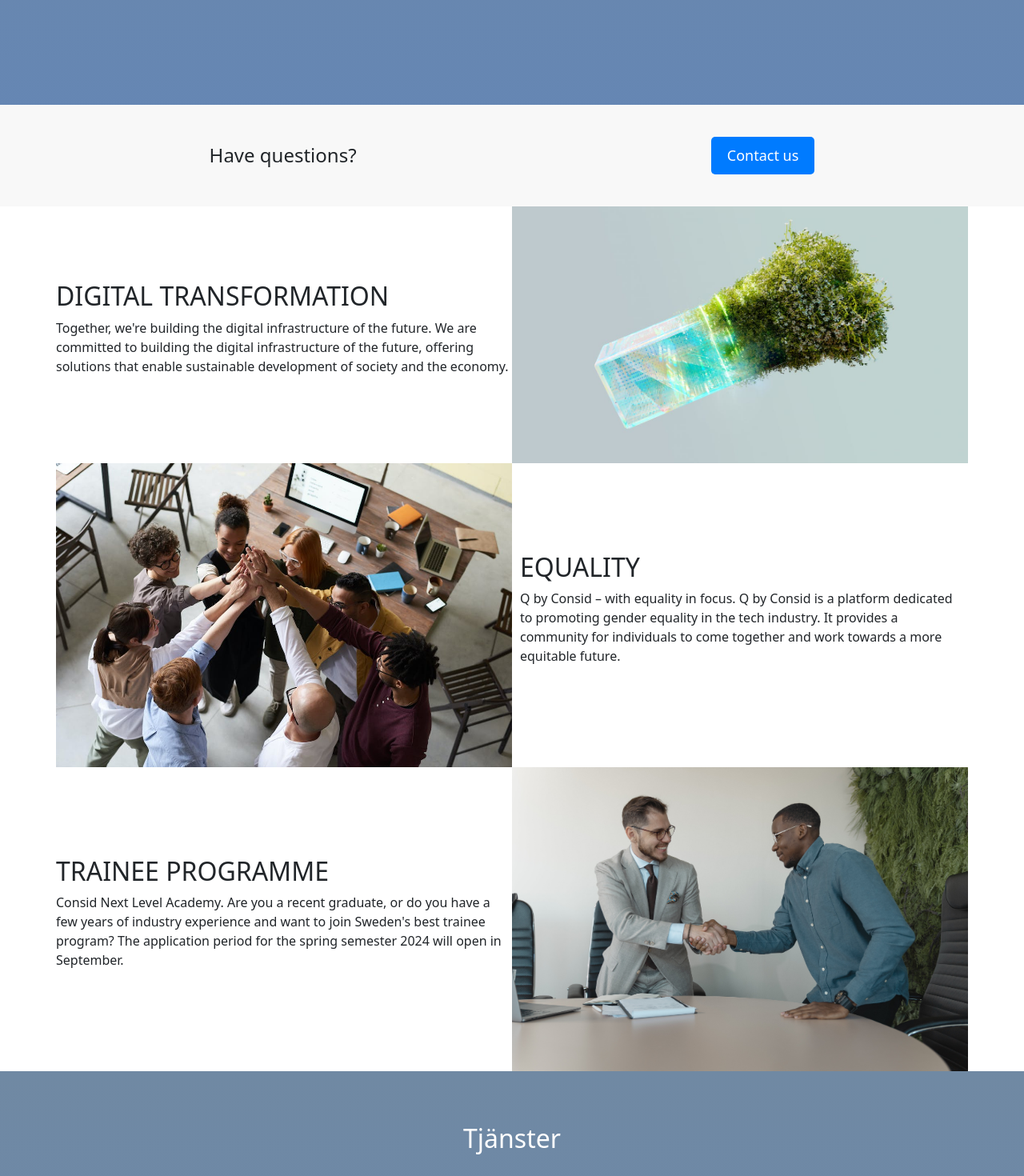
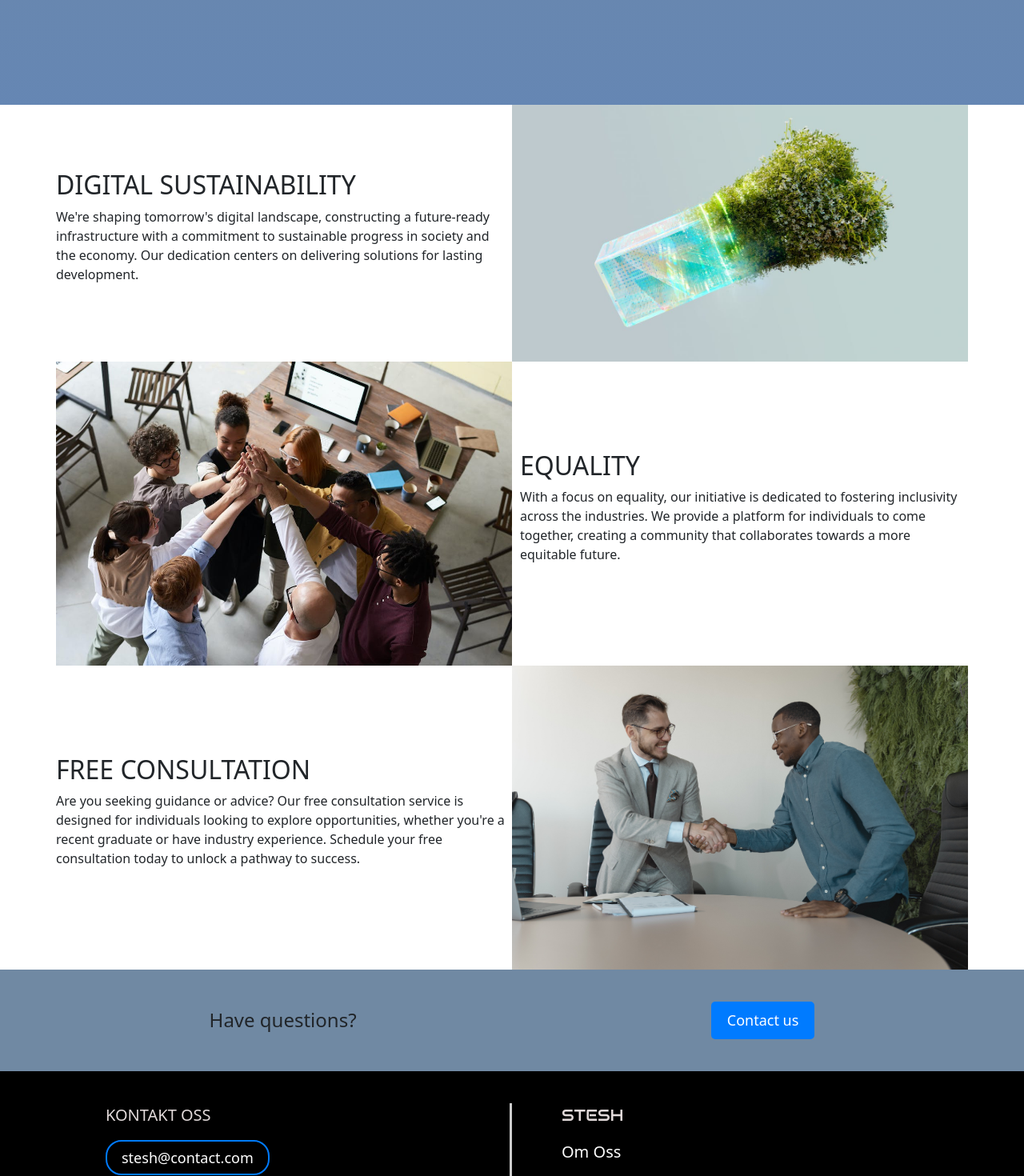
Before and after one commit to nataliemajadixon/stesh, a React (Create React App) app: page / in a window 1280 px wide. Shown: the part 1220-2690 px from the top of the page at 80% size. Built offline with nearby package versions, Linux system fonts and the light colour scheme; a web font is replaced by a local one.

Commit message:
updating home page

```diff
--- a/src/components/Home/Home.css
+++ b/src/components/Home/Home.css
@@ -201,7 +201,7 @@
     animation: fade-in 2s forwards;
 }
 .homegetcontact {
-  background-color: #f8f8f8;
+  background-color:  #7089a3;
   padding: 40px;
   text-align: center;
 }
--- a/src/components/Home/Home.jsx
+++ b/src/components/Home/Home.jsx
@@ -84,26 +84,14 @@ const Home = () => {
             </section>
 
 
-            <section className='homegetcontact'>
-  <div className='contact-banner'>
-    <div className='banner-text'>
-      <h2>Have questions?</h2>
-    </div>
-    <div className='banner-button'>
-      <button>Contact us</button>
-    </div>
-  </div>
-</section>
-
 <section className="custom-section">
   <div className="container">
     <div className="row">
       <div className="col-md-6 d-flex align-items-center custompadding">
         <div className="text-column">
-          <h2>DIGITAL TRANSFORMATION</h2>
+          <h2>DIGITAL SUSTAINABILITY</h2>
           <p>
-            Together, we're building the digital infrastructure of the future. We are committed to building the digital infrastructure of the future, offering solutions that enable sustainable development of society and the economy.
-          </p>
+          We're shaping tomorrow's digital landscape, constructing a future-ready infrastructure with a commitment to sustainable progress in society and the economy. Our dedication centers on delivering solutions for lasting development.          </p>
         </div>
       </div>
       <div className="col-md-6 custompadding">
@@ -116,8 +104,13 @@ const Home = () => {
         <div className="text-column customtest">
           <h2>EQUALITY</h2>
           <p>
-            Q by Consid – with equality in focus. Q by Consid is a platform dedicated to promoting gender equality in the tech industry. It provides a community for individuals to come together and work towards a more equitable future.
-          </p>
+          With a focus on equality, our initiative is dedicated to fostering inclusivity across the industries. We provide a platform for individuals to come together, creating a community that collaborates towards a more equitable future.
+
+
+
+
+
+</p>
         </div>
       </div>
       <div className="col-md-6 order-md-1 custompadding">
@@ -129,10 +122,9 @@ const Home = () => {
     <div className="row">
       <div className="col-md-6 d-flex align-items-center custompadding">
         <div className="text-column">
-          <h2>TRAINEE PROGRAMME</h2>
+          <h2>FREE CONSULTATION</h2>
           <p>
-            Consid Next Level Academy. Are you a recent graduate, or do you have a few years of industry experience and want to join Sweden's best trainee program? The application period for the spring semester 2024 will open in September.
-          </p>
+          Are you seeking guidance or advice? Our free consultation service is designed for individuals looking to explore opportunities, whether you're a recent graduate or have industry experience. Schedule your free consultation today to unlock a pathway to success.         </p>
         </div>
       </div>
       <div className="col-md-6 custompadding">
@@ -142,7 +134,22 @@ const Home = () => {
   </div>
 </section>
 
-    <section className='middle-end-container'>
+<section className='homegetcontact'>
+<div className={`${isCardContainerInView ? 'in-viewport' : ''} `}>
+  <div className='contact-banner'>
+    <div className='banner-text'>
+      <h2>Have questions?</h2>
+    </div>
+    <div className='banner-button'>
+      <button>Contact us</button>
+    </div>
+  </div>
+  </div>
+</section>
+
+
+
+    {/* <section className='middle-end-container'>
         <h1 className='middle-end-header'>Tjänster</h1>
         <div className={`card-container ${isCardContainerInView ? 'in-viewport' : ''} `}>
         <div class="card">
@@ -169,7 +176,7 @@ const Home = () => {
         </p>
       </div>
       </div>
-    </section>
+    </section> */}
 
     {/* <section className='top-container contactus'>
         <h1 className='contactheader'>Kontakt Oss</h1>
```
